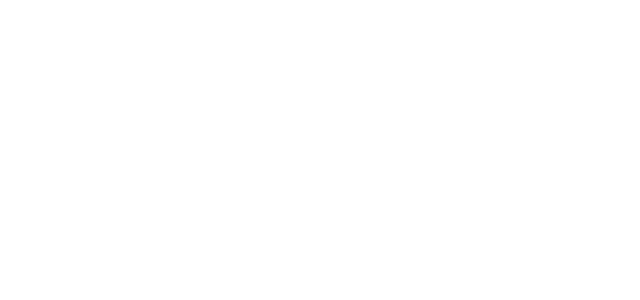
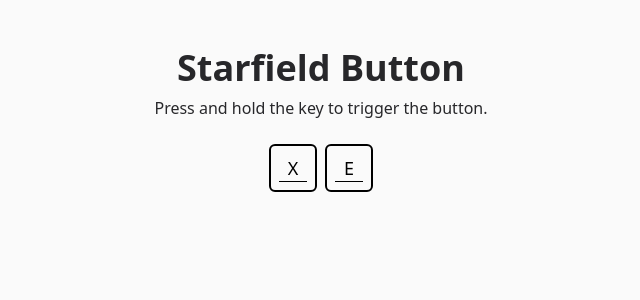
Before and after one commit to gustavonobrega/react-challenges, a React (Vite) app: page /starfield-button in a window 1280 px wide. Before the commit this address had no page. Shown: the top 300 px of the page, without its empty margins (319-959 px from the left). Built offline with nearby package versions, Linux system fonts and the light colour scheme.

Commit message:
starfield-button challenge

```diff
--- a/src/App.tsx
+++ b/src/App.tsx
@@ -13,6 +13,7 @@
 import TicTacToe from "./challenges/tic-tac-toe";
 import DebounceDemo from "./challenges/use-debounce";
 import Home from "./components/home";
+import StarfieldButtonDemo from "./challenges/starfield-button";
 
 export default function App() {
   return (
@@ -34,6 +35,7 @@
         <Route path="/modal" element={<ModalDemo />} />
         <Route path="/tic-tac-toe" element={<TicTacToe />} />
         <Route path="/use-debounce" element={<DebounceDemo />} />
+        <Route path="/starfield-button" element={<StarfieldButtonDemo />} />
       </Routes>
     </BrowserRouter>
   );
--- /dev/null
+++ b/src/challenges/starfield-button/index.tsx
@@ -0,0 +1,34 @@
+import StarfieldButton from "./starfield-button";
+
+export default function StarfieldButtonDemo() {
+  return (
+    <div className="min-h-svh grid justify-items-center bg-zinc-50">
+      <article className="h-fit mt-12 space-y-6 text-center">
+        <div className="text-zinc-800 space-y-2">
+          <h1 className="font-bold text-4xl">Starfield Button</h1>
+          <h3 className="text-base">Press and hold the key to trigger the button.</h3>
+        </div>
+        <div className="space-x-2">
+          <StarfieldButton
+            letter="x"
+            handleActivation={() => alert("X")}
+          />
+          <StarfieldButton
+            letter="e"
+            handleActivation={() => alert("E")}
+          />
+        </div>
+      </article>
+    </div>
+  );
+}
+
+// <div className='min-h-svh grid justify-items-center bg-zinc-50'>
+//   <article className='h-fit mt-12 space-y-3 text-center'>
+//     <h3 className='font-bold text-2xl pb-3'>Star Rating Challenge</h3>
+//     <p>Rating: {rating} / {NUM_OF_STARS}</p>
+
+//     <StarRating size={40} numOfStars={NUM_OF_STARS} rating={rating} onSetRating={onSetRating} />
+//   </article>
+
+// </div>
--- /dev/null
+++ b/src/challenges/starfield-button/starfield-button.tsx
@@ -0,0 +1,79 @@
+import { useEffect, useRef, useState, type CSSProperties } from "react";
+
+interface StarfieldButtonProps {
+  letter: string;
+  handleActivation: () => void;
+}
+
+export default function StarfieldButton({
+  letter,
+  handleActivation,
+}: StarfieldButtonProps) {
+  const [progress, setProgress] = useState(0);
+  const [isHoldingKeyDown, setIsHoldingKeyDown] = useState(false);
+
+  const holdStartTime = useRef<number | null>(null);
+
+  useEffect(() => {
+    if (isHoldingKeyDown) {
+      return;
+    }
+
+    function handleKeyDown(event: KeyboardEvent) {
+      if (event.key === letter) {
+        holdStartTime.current = Date.now();
+        setIsHoldingKeyDown(true);
+      }
+    }
+
+    window.addEventListener("keydown", handleKeyDown);
+
+    return () => {
+      window.removeEventListener("keydown", handleKeyDown);
+    };
+  }, [letter, isHoldingKeyDown, handleActivation]);
+
+  useEffect(() => {
+    if (!isHoldingKeyDown) {
+      return;
+    }
+
+    const intervalId = window.setInterval(() => {
+      const timeElapsed = Date.now() - holdStartTime.current!;
+      const newProgress = timeElapsed / 1000;
+      setProgress(newProgress);
+
+      if (newProgress >= 1) {
+        handleActivation();
+        window.clearInterval(intervalId);
+      }
+    }, 16);
+
+    function handleKeyUp(event: KeyboardEvent) {
+      if (event.key !== letter) {
+        return;
+      }
+
+      window.clearInterval(intervalId);
+      setIsHoldingKeyDown(false);
+      setProgress(0);
+    }
+
+    window.addEventListener("keyup", handleKeyUp);
+  }, [letter, isHoldingKeyDown, handleActivation]);
+
+  return (
+    <button
+      className="relative h-12 w-12 rounded-md text-lg bg-transparent border-2
+        text-inherit uppercase overflow-hidden cursor-pointer before:absolute before:inset-0
+        before:w-full before:h-full before:bg-zinc-700 before:opacity-30 before:scale-x-[var(--progress)]
+        before:origin-[left_center] data-[confirmed=true]:before:animate-flash"
+      data-confirmed={progress >= 1}
+      style={{ "--progress": progress } as CSSProperties}
+      onClick={handleActivation}
+    >
+      <span className="grid place-content-center w-full h-full">{letter}</span>
+      <span className="absolute left-2 right-2 bottom-2 bg-black h-[1px]" />
+    </button>
+  );
+}
--- a/src/components/home.tsx
+++ b/src/components/home.tsx
@@ -14,6 +14,7 @@
     { id: 10, name: "Modal", link: "/modal" },
     { id: 11, name: "Tic Tac Toe", link: "/tic-tac-toe" },
     { id: 12, name: "useDebounce", link: "/use-debounce" },
+    { id: 13, name: "Starfield Button", link: "/starfield-button" },
   ];
 
 export default function Home() {
--- a/src/index.css
+++ b/src/index.css
@@ -1,3 +1,16 @@
 @import "tailwindcss";
 
 @custom-variant dark (&:where(.dark, .dark *));
+
+@theme {
+  --animate-flash: confirmationFlash 500ms forwards;
+
+  @keyframes confirmationFlash {
+    30% {
+      opacity: 0.8;
+    }
+    100% {
+      opacity: 0;
+    }
+  }
+}
```
Also changed, not shown: 1 other file (tests, documents, lock files or other folders).
